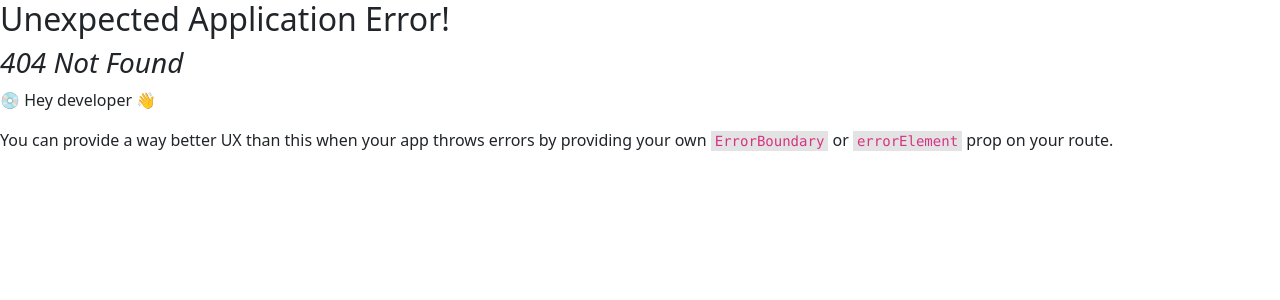
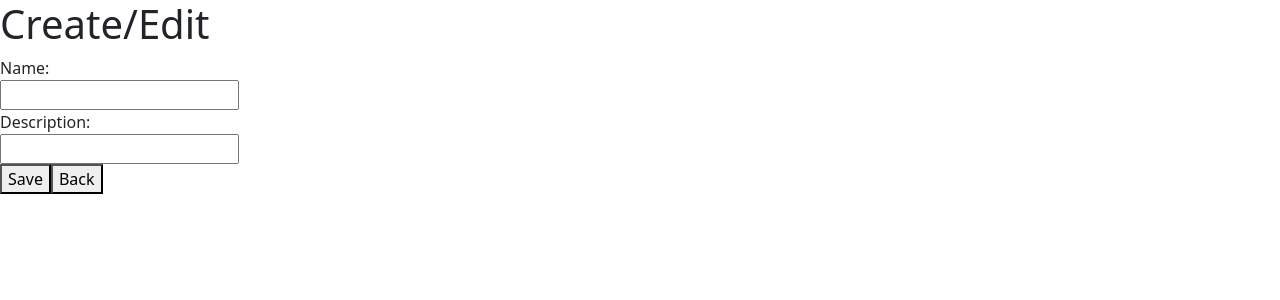
Before and after one commit to jbenaquir/front-recetarioremedios, a React (Create React App) app: page /products/create in a window 1280 px wide. Before the commit this address had no page. Shown: the top 300 px of the page. Built offline with nearby package versions, Linux system fonts and the light colour scheme.

Commit message:
fetch implemented with a get request

```diff
--- /dev/null
+++ b/src/ProductForm.js
@@ -0,0 +1,49 @@
+import { useState } from 'react';
+
+function ProductForm() {
+    const [name, setName] = useState('');
+    const [description, setDescription] = useState('');
+    const product = { id: 1, name: "peanuts", description: "Lorem impsum bla bla bla" };
+
+    function Save() {
+        console.log("Save");
+
+        window.location.href = `/products`;
+    }
+
+    function Back() {
+        console.log("Back");
+
+        window.location.href = `/products`;
+    }
+    return (
+        <>
+            <h1>Create/Edit {name}</h1>
+            <div>
+                <label>
+                    Name:
+                    <br />
+                    <input name="name"
+                        value={name}
+                        onChange={ e => setName(e.target.value)}
+                        maxLength={100}/>
+                </label>
+                <br />
+                <label>
+                    Description:
+                    <br />
+                    <input name="description"
+                        value={description}
+                        onChange={ e => setDescription(e.target.value)}
+                        maxLength={100}/>
+                </label>
+            </div>
+            <div>
+                <button onClick={Save}>Save</button>
+                <button onClick={Back}>Back</button>
+            </div>
+        </>
+    )
+}
+
+export default ProductForm;
--- /dev/null
+++ b/src/ProductView.js
@@ -0,0 +1,12 @@
+function ProductView() {
+    const product = { id: 1, name: "peanuts", description: "Lorem impsum bla bla bla" };
+
+    return (
+        <div>
+            <h1>{product.name}</h1>
+            <div>{product.description}</div>
+        </div>
+    )
+}
+
+export default ProductView;
--- a/src/Products.js
+++ b/src/Products.js
@@ -1,21 +1,56 @@
 import 'bootstrap/dist/css/bootstrap.css';
-import Button from 'react-bootstrap/Button';
+import { useEffect, useState } from 'react';
 
 function Products() {
+    const [products, setProducts] = useState([]);
+
+    function GetProducts() {
+        fetch('https://localhost:7222/api/Products/search',
+        {
+            method: 'GET'
+        })
+        .then(response => response.json())
+        .then(data => {
+            setProducts(data);
+        })
+        .catch((error)=> console.log("Something happened getting products: " + error));
+    }
+    //loads when component mounts
+    useEffect(() => {
+        const fetchData = async ()=>{
+            GetProducts();
+        }
+
+        fetchData();
+    }, []);
+
+    function GoToCreate () {
+        console.log(`Go To Create`);
+        window.location.href = `/products/create`;
+    }
+
+    function GoToDelete (id) {
+        console.log(`Delete Product Id: ${id}`);
+
+        //update products
+    }
+
     return (
         <div>
             <div>
                 <h1>Products</h1>
                 <p>
-                    <Button>Create</Button>
+                    <button onClick={(e) => GoToCreate()}>Create</button>
                     <input placeholder="Search"/>
                 </p>
             </div>
-            <div>
-                <a href="/products/{id}/{product_name}" target="_blank" >Ver Producto Product_Name</a>
-                <Button href="/products/{id}/{product_name}/modificar/">Modificar</Button>
-                <Button href="/products/{id}/{product_name}/eliminar/">Eliminar</Button>
-            </div>
+            {products.map(product => (
+                <div>
+                    <a href={`/products/${product.id}/${product.name}`} target="_blank" rel="noreferrer" >Ver {product.name}</a>
+                    <a href={`/products/${product.id}/${product.name}/edit`}>Modificar</a>
+                    <button onClick={(e) => GoToDelete(product.id)}>Eliminar</button>
+                </div>
+            ))}
         </div>
     )
 }
```
Also changed, not shown: src/index.js (+11 -0 lines).
